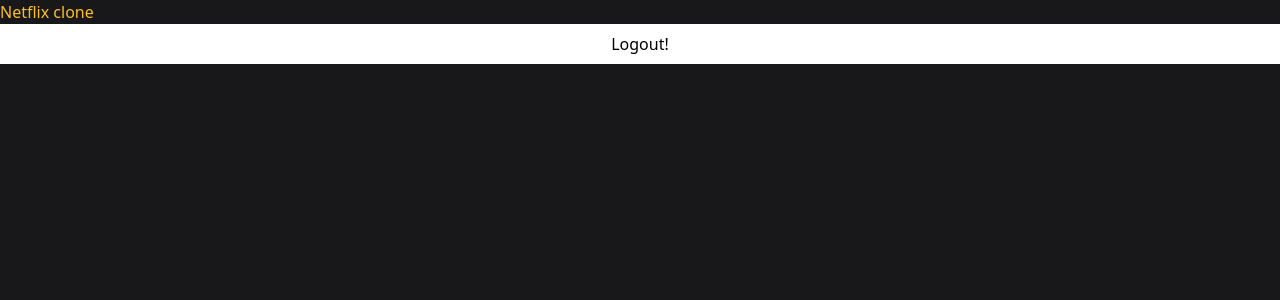
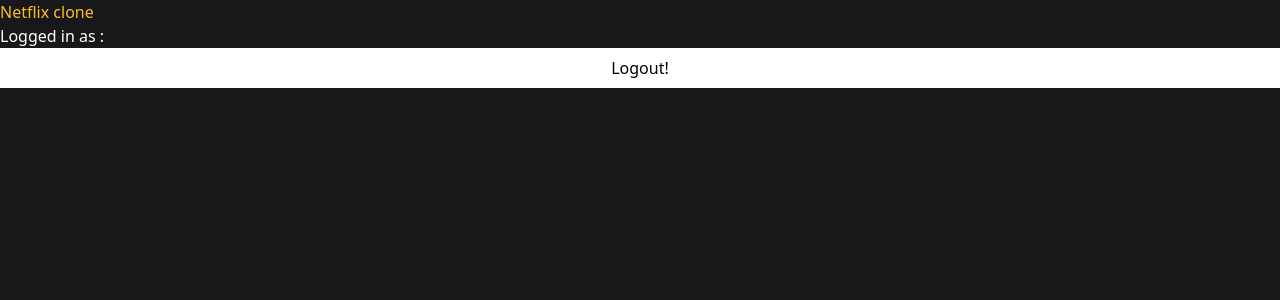
Before and after one commit to Dusty-Hordofel/netflix-clone-1, a Next.js app: page / in a window 1280 px wide. Shown: the top 300 px of the page. Built offline with nearby package versions, Linux system fonts and the light colour scheme; no server answers; the database is empty; sample sign-in values are in the browser's storage.

Commit message:
16. fetch user using useCurrentUser hook

```diff
--- a/pages/index.tsx
+++ b/pages/index.tsx
@@ -1,3 +1,4 @@
+import useCurrentUser from "@/hooks/useCurrentUser";
 import { NextPageContext } from "next";
 import { getSession, signOut } from "next-auth/react";
 
@@ -23,9 +24,14 @@
 }
 
 export default function Home() {
+  //fetch user using useCurrentUser hook
+  const { data: user } = useCurrentUser(); //this will return a user object if the user is authenticated
+  console.log("🚀 ~ file: index.tsx:29 ~ Home ~ user:", user?.currentUser.name);
+
   return (
     <>
       <h1 className="text-amber-400 text-bold ">Netflix clone</h1>
+      <p className="text-white">Logged in as : {user?.currentUser.name}</p>
       <button className="w-full h-10 bg-white" onClick={() => signOut()}>
         Logout!
       </button>
```
Also changed, not shown: 1 other file (tests, documents, lock files or other folders).
